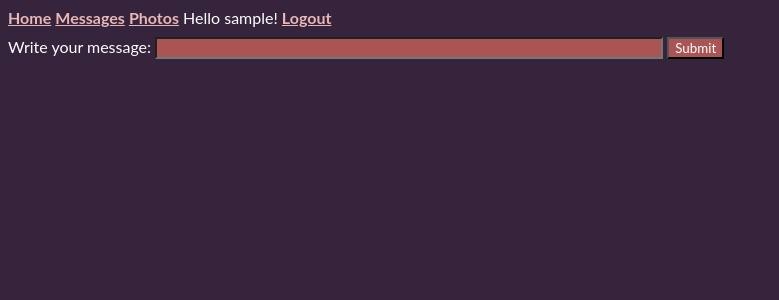
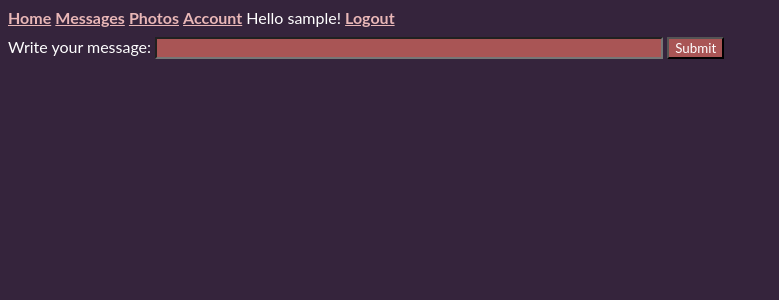
Before and after one commit to gal333t/project-2, a Flask app: page /forms/messages/add in a window 1280 px wide. Shown: the top 300 px of the page, without its empty margins (0-779 px from the left). Run offline with Flask 3, Linux system fonts and the light colour scheme; the visitor is signed in with stand-in values (Sample User, id 1); some libraries are stand-ins or nearby versions.

Commit message:
fixed message-actions to account

```diff
--- a/app.py
+++ b/app.py
@@ -91,12 +91,9 @@ def delete_message():
     messages.delete_message(request.form.get("id"))
     return redirect("/messages")
 
-@app.route("/message-actions")
-def message_actions():
-    if session.get("user_id"):
-        return render_template("message-actions.html")
-    else:
-        return redirect("/login")
+@app.route("/account")
+def account():
+    return render_template("account.html")
 
 @app.route("/img-search")
 def img_search():
--- a/templates/base.html
+++ b/templates/base.html
@@ -12,6 +12,7 @@
         <a href="/messages">Messages</a>
         <a href="/img-search">Photos</a>
         {% if session["username"] %}
+        <a href="/account">Account</a>
         Hello {{ session["username"] }}!
         <a href="/logout">Logout</a>
         {% else %}
```
Also changed, not shown: templates/account.html (renamed from templates/message-actions.html).
